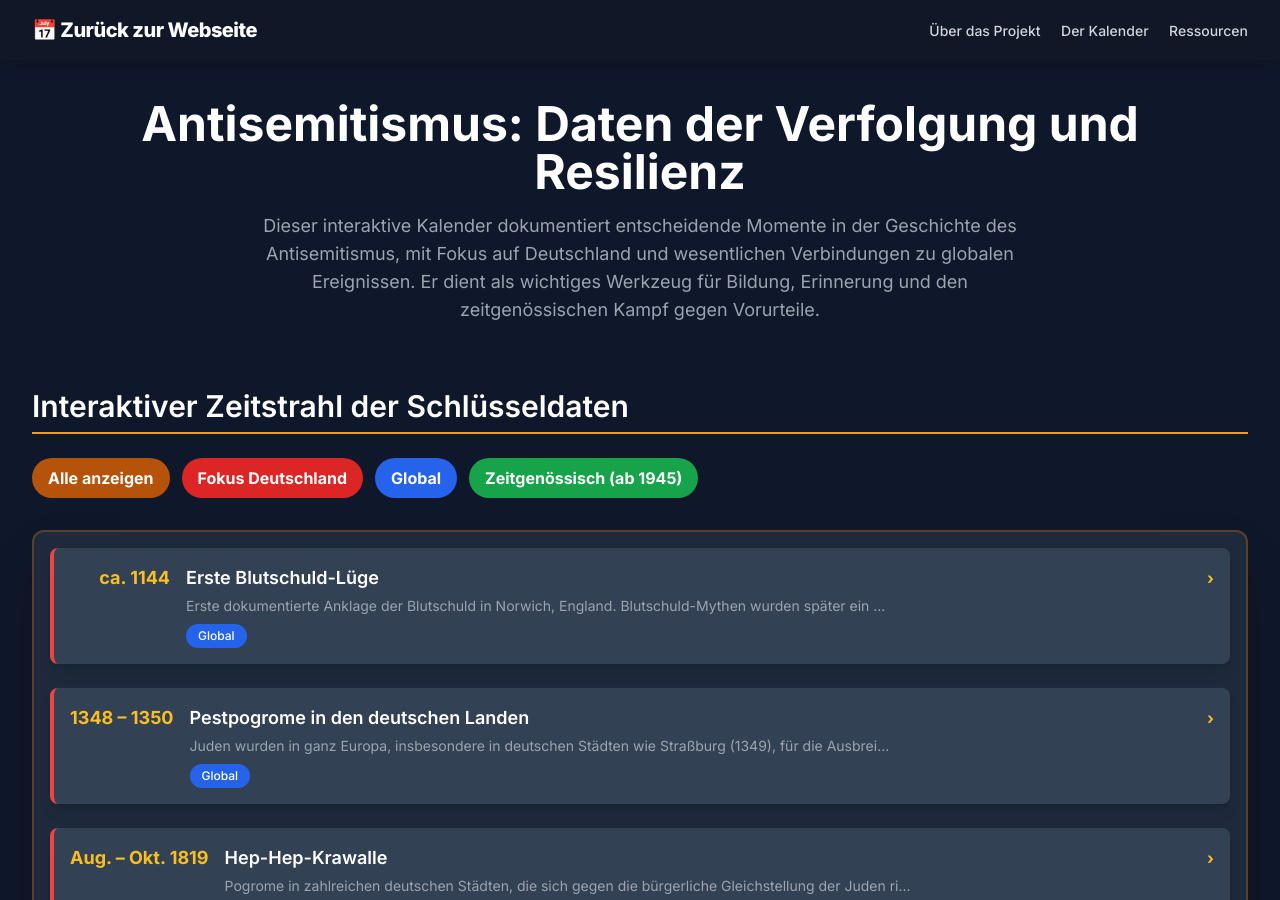
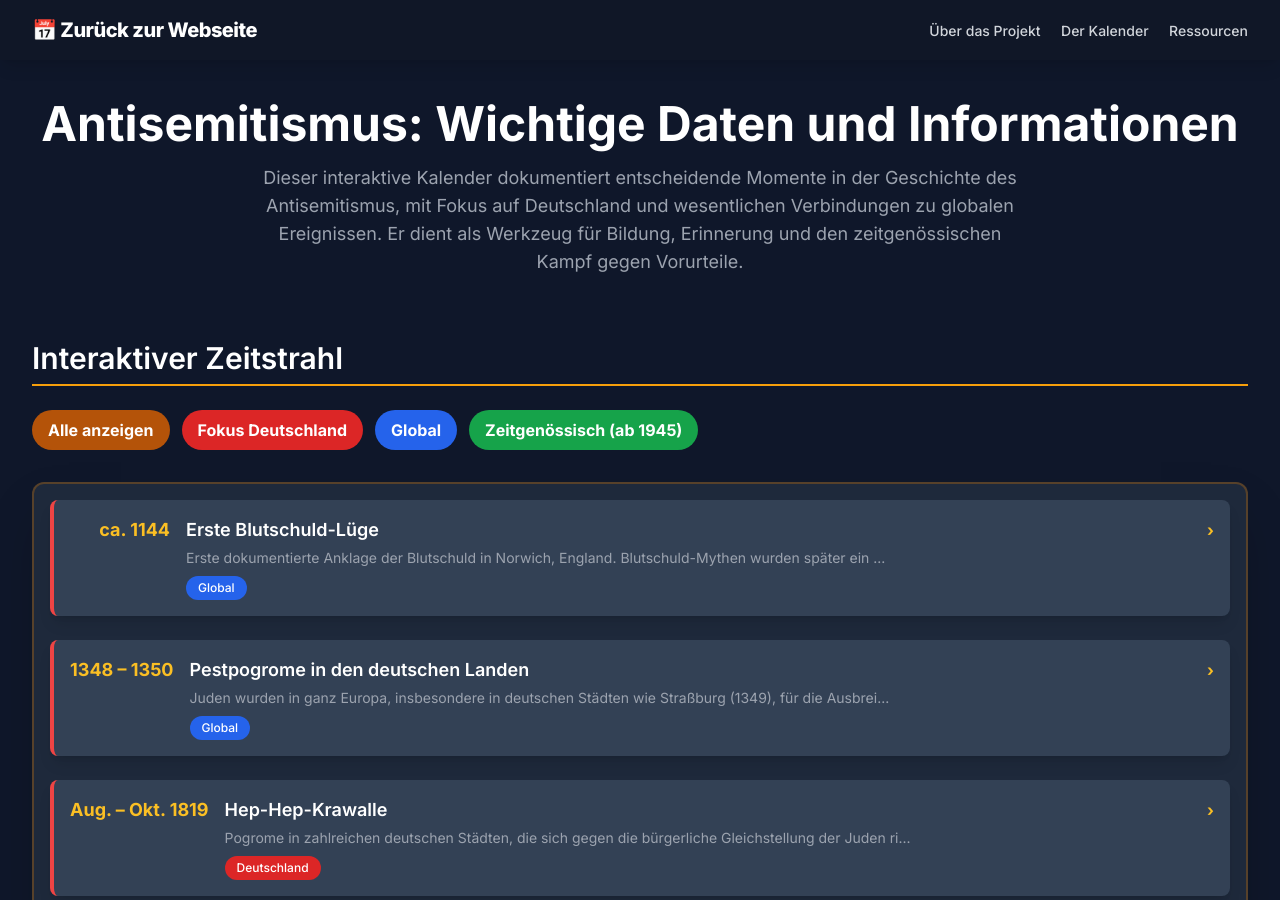
Before and after one commit to bga-luebeck/bga-luebeck.github.io, a Jekyll site: the page built from calendar.html, in a window 1280 px wide and 900 px high. Built offline with Jekyll 4.4.1, drawn with Linux system fonts in a browser that asks for light colours; nearby versions of some CDN libraries; some of the changed text lies outside the part shown.

```diff
--- a/calendar.html
+++ b/calendar.html
@@ -84,17 +84,17 @@
         <!-- Introduction Section -->
         <section id="about" class="mb-16 text-center">
             <h2 class="text-4xl sm:text-5xl font-bold mb-4 text-white">
-                Antisemitismus: Daten der Verfolgung und Resilienz
+                Antisemitismus: Wichtige Daten und Informationen
             </h2>
             <p class="max-w-3xl mx-auto text-lg text-gray-400">
-                Dieser interaktive Kalender dokumentiert entscheidende Momente in der Geschichte des Antisemitismus, mit Fokus auf Deutschland und wesentlichen Verbindungen zu globalen Ereignissen. Er dient als wichtiges Werkzeug für Bildung, Erinnerung und den zeitgenössischen Kampf gegen Vorurteile.
+                Dieser interaktive Kalender dokumentiert entscheidende Momente in der Geschichte des Antisemitismus, mit Fokus auf Deutschland und wesentlichen Verbindungen zu globalen Ereignissen. Er dient als Werkzeug für Bildung, Erinnerung und den zeitgenössischen Kampf gegen Vorurteile.
             </p>
         </section>
 
         <!-- Interactive Calendar Section (Now the Timeline) -->
         <section id="calendar" class="mb-16">
             <h3 class="text-3xl font-semibold mb-6 border-b-2 border-amber-500 pb-2 text-white text-center sm:text-left">
-                Interaktiver Zeitstrahl der Schlüsseldaten
+                Interaktiver Zeitstrahl
             </h3>
 
             <!-- Filters -->
@@ -147,34 +147,37 @@
         <!-- Resources Section -->
         <section id="resources" class="mt-16 pt-10 border-t border-gray-700">
             <h3 class="text-3xl font-semibold mb-6 text-white text-center sm:text-left">
-                Weiterführende Lektüre und Bildungsressourcen
+                Weiterführende Links und Ressourcen
             </h3>
             <div class="grid grid-cols-1 md:grid-cols-3 gap-8">
-                <!-- Resource Card 1 -->
+                <!-- Resource Card 1: Deutsche Gedenkstätten -->
                 <div class="bg-slate-800 p-6 rounded-lg shadow-xl hover:bg-slate-700 transition duration-300">
-                    <h4 class="text-xl font-bold mb-2 text-amber-400">Deutsche Gedenkstätten</h4>
+                    <h4 class="text-xl font-bold mb-2 text-amber-400">Stiftung Denkmal für die ermordeten Juden Europas</h4>
                     <p class="text-gray-400 text-sm mb-4">
-                        Links zu bedeutenden deutschen Gedenkstätten und Museumsstiftungen, einschließlich offizieller Dokumentation historischer Ereignisse.
+                        Homepage der Stiftung Denkmal.
                     </p>
-                    <a href="#" class="text-blue-400 hover:text-blue-300 font-medium text-sm">Ressourcen erkunden &rarr;</a>
+                    <!-- NEUER LINK -->
+                    <a href="https://www.stiftung-denkmal.de/category/aktuelles/" target="_blank" class="text-blue-400 hover:text-blue-300 font-medium text-sm">Ressourcen erkunden &rarr;</a>
                 </div>
 
-                <!-- Resource Card 2 -->
+                <!-- Resource Card 2: Berichte über zeitgenössischen Antisemitismus -->
                 <div class="bg-slate-800 p-6 rounded-lg shadow-xl hover:bg-slate-700 transition duration-300">
                     <h4 class="text-xl font-bold mb-2 text-amber-400">Berichte über zeitgenössischen Antisemitismus</h4>
                     <p class="text-gray-400 text-sm mb-4">
                         Zugang zu aktuellen Berichten und Statistiken über antisemitische Vorfälle in Deutschland und der EU.
                     </p>
-                    <a href="#" class="text-blue-400 hover:text-blue-300 font-medium text-sm">Daten anzeigen &rarr;</a>
+                    <!-- NEUER LINK (RIAS - Recherche- und Informationsstelle Antisemitismus) -->
+                    <a href="https://report-antisemitism.de/" target="_blank" class="text-blue-400 hover:text-blue-300 font-medium text-sm">Daten anzeigen &rarr;</a>
                 </div>
 
-                <!-- Resource Card 3 -->
+                <!-- Resource Card 3: Bildungspartner -->
                 <div class="bg-slate-800 p-6 rounded-lg shadow-xl hover:bg-slate-700 transition duration-300">
                     <h4 class="text-xl font-bold mb-2 text-amber-400">Bildungspartner</h4>
                     <p class="text-gray-400 text-sm mb-4">
-                        Organisationen, die sich dem Kampf gegen Holocaust-Leugnung und der Förderung von Toleranz weltweit widmen.
+                        Arolsen Archives - Das größte Archiv über Opfer und Überlebende des Nationalsozialismus.
                     </p>
-                    <a href="#" class="text-blue-400 hover:text-blue-300 font-medium text-sm">Partner-Links &rarr;</a>
+                    <!-- NEUER LINK (United States Holocaust Memorial Museum, internationale Quelle) -->
+                    <a href="https://arolsen-archives.org/" target="_blank" class="text-blue-400 hover:text-blue-300 font-medium text-sm">Partner-Links &rarr;</a>
                 </div>
             </div>
         </section>
```
Also changed, not shown: other parts of calendar.html (+1 -1 lines).
